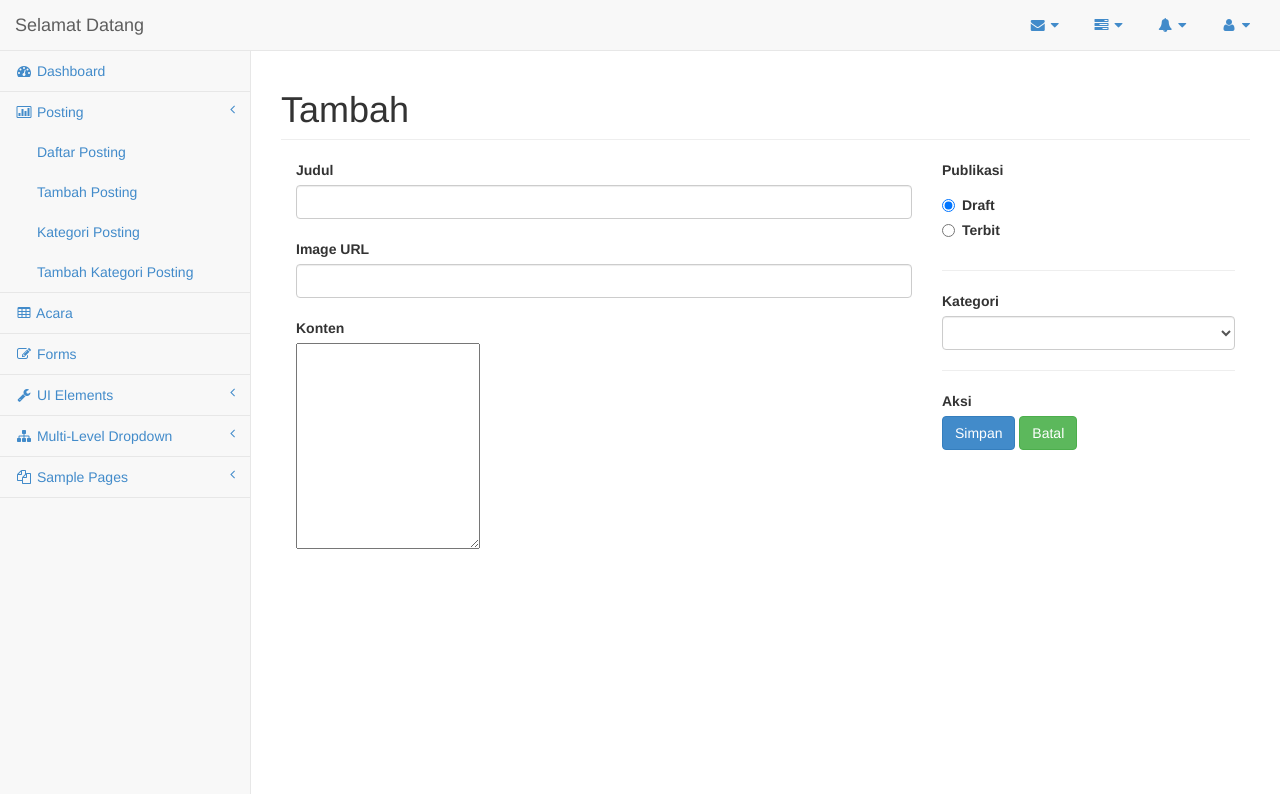
After one commit to yusufbachtiar/ustadridwan, a CodeIgniter app: page /index.php/pengelola/posting/add in a window 1280 px wide. The commit adds this page. Shown: the top 794 px of the page. Run offline with CodeIgniter, Linux system fonts and the light colour scheme; lists and menus that the app fills with data are empty; some libraries are stand-ins or nearby versions.

Commit message:
Selesai untuk modul posting

```diff
--- a/application/config/autoload.php
+++ b/application/config/autoload.php
@@ -64,7 +64,7 @@ $autoload['libraries'] = array('database','form_validation', 'pagination', 'sess
 |	$autoload['helper'] = array('url', 'file');
 */
 
-$autoload['helper'] = array('url', 'form');
+$autoload['helper'] = array('url', 'form', 'cupz');
 
 
 /*
--- /dev/null
+++ b/application/controllers/pengelola/posting.php
@@ -0,0 +1,64 @@
+<?php if ( ! defined('BASEPATH')) exit('No direct script access allowed');
+
+Class Posting extends CI_Controller{
+
+	public function __construct(){
+		parent::__construct();
+		$this->load->model('Posting_model');
+		$this->load->helper('date');
+	}
+
+	public function index($offset = null){
+		$this->load->library('pagination');
+
+		$data['posting'] = $this->Posting_model->get(array('limit'=> 10, 'offset'=>$offset));
+		$config['base_url'] = site_url('pengelola/posting/index/');
+		$config['total_rows'] = count($this->Posting_model->get())+1;
+		$this->pagination->initialize($config);
+
+		$data['halaman'] = $this->pagination->create_links();
+		$data['title'] = 'Posting';
+		$data['header'] = 'Posting';
+		$data['page'] = 'pengelola/posting/list_posting';
+		$this->load->view('pengelola/template/layout', $data);
+	}
+
+	public function add($id = null){
+		$this->form_validation->set_rules('title', 'Judul', 'required');
+		$this->form_validation->set_rules('content', 'Konten', 'required');
+		$this->form_validation->set_error_delimiters('<div class="alert alert-danger">', '</div>');
+		if ($this->form_validation->run() == TRUE ) {
+			$param = array(
+				'title' => $this->input->post('title'),
+				'content' => $this->input->post('content'),
+				'category' => $this->input->post('category'),
+				'date' => date('Y-m-d'),
+				'publish' => $this->input->post('publish'),
+				'author' => $this->session->userdata('id'),
+				'image' => $this->input->post('image')
+				);
+			if ($this->input->post('id')) {
+				$param['id'] = $this->input->post('id');
+			}
+
+			$this->Posting_model->save($param);
+			redirect('pengelola/posting');
+
+		}else{
+			if (isset($id)) {
+				$data['posting'] = $this->Posting_model->get(array('id'=>$id));
+			}
+			$data['category'] = $this->Posting_model->get_category();
+			$data['title'] = (isset($id)) ? 'Sunting' : 'Tambah';
+			$data['header'] = (isset($id)) ? 'Sunting' : 'Tambah';
+			$data['page'] = 'pengelola/posting/add_posting';
+			$this->load->view('pengelola/template/layout', $data);
+		}
+	}
+
+	public function delete($id){
+		$this->Posting_model->delete(array('id'=>$id));
+		$this->session->set_flashdata('success', 'Hapus posting berhasil');
+		redirect('pengelola/posting');
+	}
+}
--- a/application/controllers/pengelola/user.php
+++ b/application/controllers/pengelola/user.php
@@ -59,7 +59,7 @@ Class User extends CI_Controller{
 	public function cpw(){
 		$this->form_validation->set_rules('old_pass', 'Password lama', 'required|callback_check_current_password');
 		$this->form_validation->set_rules('new_pass', 'Password baru', 'required');
-		$this->form_validation->set_rules('new_pass_conf', 'Konfirmasi password', 'required');
+		$this->form_validation->set_rules('new_pass_conf', 'Konfirmasi password', 'required|matches[new_pass]');
 		$this->form_validation->set_error_delimiters('<div class="alert alert-danger">', '</div>');
 		if ($this->form_validation->run() == TRUE) {
 			$param['password'] = $this->input->post('new_pass');
--- /dev/null
+++ b/application/helpers/cupz_helper.php
@@ -0,0 +1,9 @@
+<?php  if ( ! defined('BASEPATH')) exit('No direct script access allowed');
+
+if ( ! function_exists('nav_in'))
+{
+	function nav_in($param = array())
+	{
+		return ($this->uri->segment($param['uri']) == $param['url']) ? 'in' : null;
+	}
+}
--- /dev/null
+++ b/application/models/posting_model.php
@@ -0,0 +1,82 @@
+<?php if ( ! defined('BASEPATH')) exit('No direct script access allowed');
+
+Class Posting_model extends CI_Model{
+
+	public function get($param = array()){
+
+		if (isset($param['id'])) {
+			$this->db->where('posting_id', $param['id']);
+		}
+
+		if(isset($param['limit']))
+		{
+			if(!isset($param['offset']))
+			{
+				$param['offset'] = NULL;
+			}
+
+			$this->db->limit($param['limit'], $param['offset']);
+		}
+
+		$this->db->join('user', 'user.user_id = posting.author_user_id');
+		$this->db->join('posting_category', 'posting_category.post_cat_id = posting.posting_category');
+		$res = $this->db->get('posting');
+
+		if (isset($param['id'])) {
+			return $res->row();
+		}else{
+			return $res->result();
+		}
+	}
+
+	public function get_category($param = array()){
+
+		$res = $this->db->get('posting_category');
+
+		if (isset($param['id'])) {
+			return $res->row();
+		}else{
+			return $res->result();
+		}
+	}
+
+	public function save($param = array()){
+		if (isset($param['title'])) {
+			$this->db->set('posting_title', $param['title']);
+		}
+		if (isset($param['content'])) {
+			$this->db->set('posting_content', $param['content']);
+		}
+		if (isset($param['category'])) {
+			$this->db->set('posting_category', $param['category']);
+		}
+		if (isset($param['date'])) {
+			$this->db->set('posting_date', $param['date']);
+		}
+		if (isset($param['publish'])) {
+			$this->db->set('posting_is_publish', $param['publish']);
+		}
+		if (isset($param['author'])) {
+			$this->db->set('author_user_id', $param['author']);
+		}
+		if (isset($param['image'])) {
+			$this->db->set('posting_image', $param['image']);
+		}
+
+		if (isset($param['id'])) {
+			$this->db->where('posting_id', $param['id']);
+			$this->db->update('posting');
+		}else{
+			$this->db->insert('posting');
+		}
+
+	}
+
+	public function delete($param = array()){
+		if (isset($param['id'])) {
+			$this->db->where('posting_id', $param['id']);
+		}
+
+		$this->db->delete('posting');
+	}
+}
--- /dev/null
+++ b/application/views/pengelola/posting/add_posting.php
@@ -0,0 +1,88 @@
+<?php
+$this->load->view('pengelola/template/tinymce_init');
+if (isset($posting)) {
+	$title = $posting->posting_title;
+	$content = $posting->posting_content;
+	$publish = $posting->posting_is_publish;
+	$image = $posting->posting_image;
+}else{
+	$title = set_value('title');
+	$content = set_value('content');
+	$image = set_value('image');
+	$publish = null;
+}
+?>
+<?php
+echo form_open(current_url());
+echo validation_errors();
+?>
+<div class="col-md-8">
+	<div class="row">
+		<div class="col-md-12">
+			<label>Judul</label><br>
+			<?php if (isset($posting)) {
+				?>
+				<input type="hidden" name="id" value="<?php echo $posting->posting_id?>">
+				<?php
+			} ?>
+			<input type="text" name="title" value="<?php echo $title ?>" class="form-control"><br>
+		</div>
+	</div>
+	<div class="row">
+		<div class="col-md-12">
+			<label>Image URL</label><br>
+			<input type="text" name="image" value="<?php echo $image ?>" class="form-control"><br>
+		</div>
+	</div>
+	<div class="row">
+		<div class="col-md-12">
+			<label>Konten</label><br>
+			<textarea name="content" class="mcEditor" rows="10"><?php echo $content?></textarea>
+		</div>
+	</div>
+</div>
+<div class="col-md-4">
+	<div class="row">
+		<div class="col-md-12">
+			<label>Publikasi</label><br>
+			<label class="radio inline">
+				<input type="radio" name="publish" value="0" <?php echo ($publish == 0)? 'checked' : '';?>> Draft
+			</label>
+			<label class="radio inline">
+				<input type="radio" name="publish" value="1" <?php echo ($publish == 1)? 'checked' : '';?>> Terbit
+			</label>
+		</div>
+	</div>
+	<hr>
+	<div class="row">
+		<div class="col-md-12">
+			<label>Kategori</label><br>
+			<select name="category" class="form-control">
+				<?php foreach ($category as $key) {
+					$selected = ($posting->posting_category == $key->post_cat_id) ? 'selected' : null ;
+					?>
+					<option value="<?php echo $key->post_cat_id?>" <?php echo $selected?>><?php echo $key->post_cat_name?></option>
+					<?php
+				} ?>
+			</select>
+		</div>
+	</div>
+	<hr>
+	<div class="row">
+		<div class="col-md-12">
+			<label>Aksi</label><br>
+			<input type="submit" value="Simpan" class="btn btn-primary">
+			<a href="<?php echo site_url('pengelola/posting')?>" class="btn btn-success">Batal</a>
+			<?php if (isset($posting)) {
+				?>
+				<a href="<?php echo site_url('pengelola/posting/delete/'.$posting->posting_id)?>" class="btn btn-danger" onclick="return confirm('Are you sure you want to delete this item?')">Hapus</a>
+				<?php
+			}?>
+
+		</div>
+	</div>
+	<div class="row">
+		<div class="col-md-12"></div>
+	</div>
+</div>
+<?php echo form_close()?>
--- a/application/views/pengelola/template/left_menu.php
+++ b/application/views/pengelola/template/left_menu.php
@@ -17,18 +17,18 @@
                         </li>
                         <li>
                             <a href="#"><i class="fa fa-bar-chart-o fa-fw"></i> Posting<span class="fa arrow"></span></a>
-                            <ul class="nav nav-second-level">
+                            <ul class="nav nav-second-level <?php echo ($this->uri->segment(2) == 'posting') ? 'in' : null ; ?>">
                                 <li>
-                                    <a href="">Daftar Posting</a>
+                                    <a href="<?php echo site_url('pengelola/posting');?>">Daftar Posting</a>
                                 </li>
                                 <li>
-                                    <a href="">Tambah Posting</a>
+                                    <a href="<?php echo site_url('pengelola/posting/add');?>">Tambah Posting</a>
                                 </li>
                                 <li>
-                                    <a href="">Kategori Posting</a>
+                                    <a href="<?php echo site_url('pengelola/posting/category');?>">Kategori Posting</a>
                                 </li>
                                 <li>
-                                    <a href="">Tambah Kategori Posting</a>
+                                    <a href="<?php echo site_url('pengelola/posting/category/add');?>">Tambah Kategori Posting</a>
                                 </li>
                             </ul>
                             <!-- /.nav-second-level -->
```
Also changed, not shown: application/views/form.php (added, +10 -0 lines), application/views/pengelola/posting/list_posting.php (added, +25 -0 lines).
